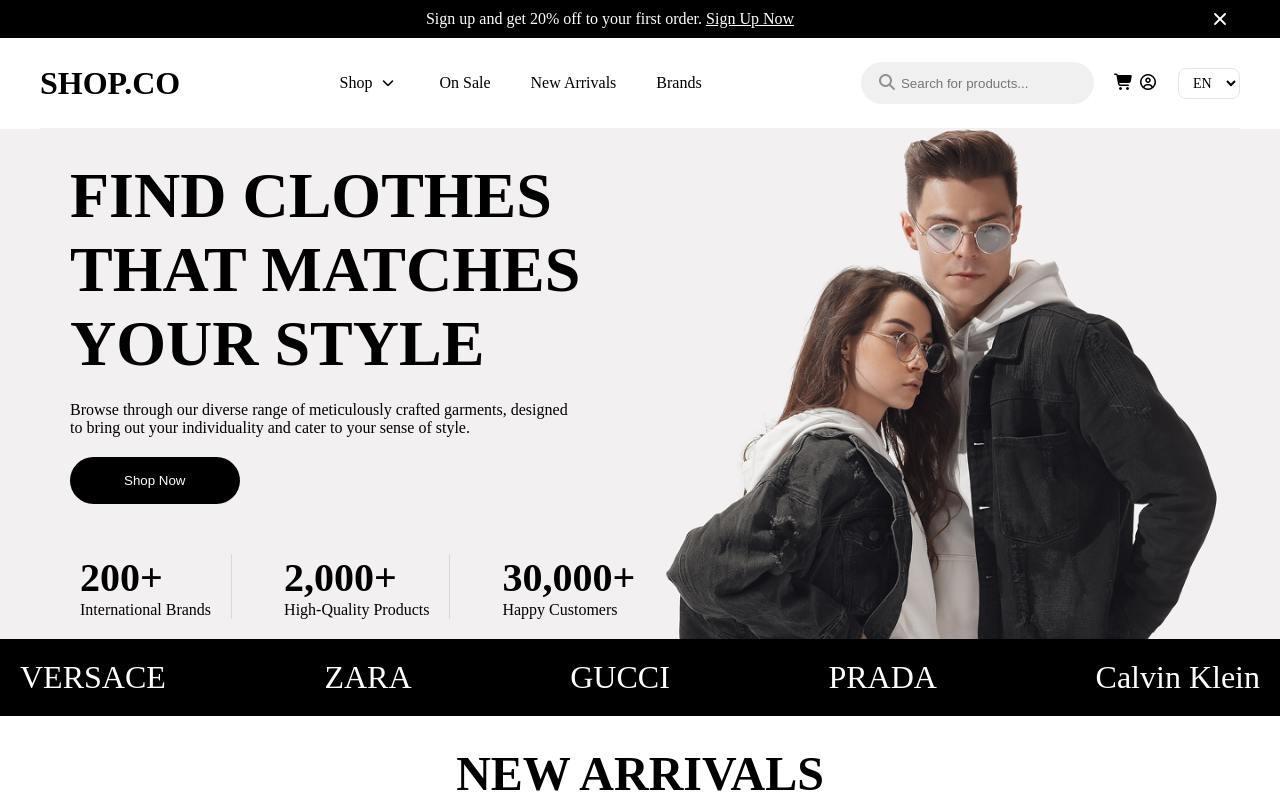
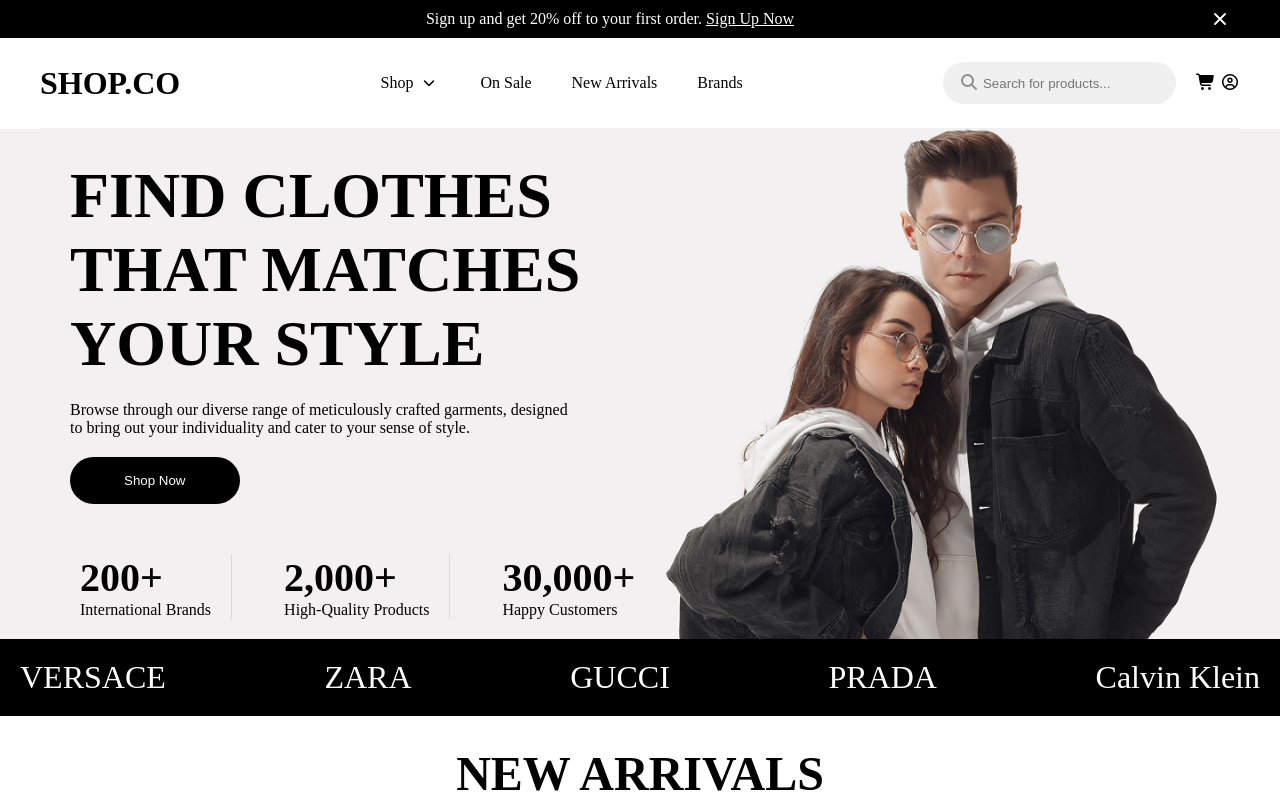
Before and after one commit to ms050523/e-commerce-website, a website: page index.html in a window 1280 px wide. Shown: the top 804 px of the page. Drawn offline with nearby package versions, Linux system fonts and the light colour scheme; no server answers.

Commit message:
update css

```diff
--- a/index.html
+++ b/index.html
@@ -49,10 +49,6 @@
                 <i class="fa-solid fa-cart-shopping"></i>
                 <i class="fa-regular fa-circle-user"></i>
             </div>
-            <select id="lang-switcher">
-                <option value="en">EN</option>
-                <option value="ru">RU</option>
-            </select>
         </div>
     </header>
     <div class="hero ">
--- a/style.css
+++ b/style.css
@@ -416,7 +416,7 @@
 .drop-box {
     position: absolute;
     top: 60px;
-    left: 320px;
+    left: 380px;
     background-color: #ffffff;
     border: 1px solid #e0e0e0;
     border-radius: 8px;
@@ -443,22 +443,6 @@
 
 .drop-box a:hover {
     background-color: #f5f5f5;
-}
-
-#lang-switcher {
-    background-color: transparent;
-    border: 1px solid #0000001A;
-    border-radius: 8px;
-    padding: 6px 10px;
-    font-size: 14px;
-    font-weight: 500;
-    cursor: pointer;
-    outline: none;
-    font-family: inherit;
-}
-
-#lang-switcher:hover {
-    border-color: #000000;
 }
 
 @media (max-width: 768px) {
```
